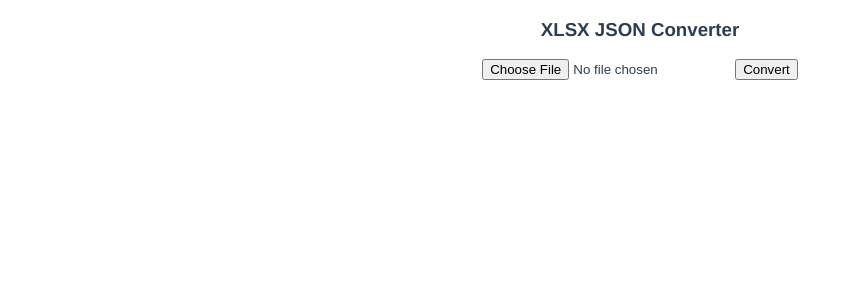
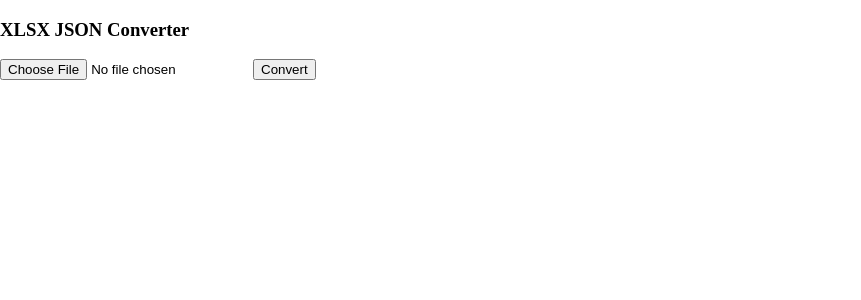
Before and after one commit to whopper1962/json-wizard-demo, a Vue app: page / in a window 1280 px wide. Shown: the top 300 px of the page, without its empty margins (0-861 px from the left). Built offline with nearby package versions, Linux system fonts and the light colour scheme.

Commit message:
fix global style

```diff
--- a/src/App.vue
+++ b/src/App.vue
@@ -6,11 +6,15 @@
 
 <style>
 #app {
-  font-family: Avenir, Helvetica, Arial, sans-serif;
+  /* font-family: Avenir, Helvetica, Arial, sans-serif;
   -webkit-font-smoothing: antialiased;
   -moz-osx-font-smoothing: grayscale;
   text-align: center;
-  color: #2c3e50;
+  color: #2c3e50; */
+}
+body {
+  padding: 0;
+  margin: 0;
 }
 
 nav {
@@ -18,7 +22,7 @@ nav {
 }
 
 nav a {
-  font-weight: bold;
+  /* font-weight: bold; */
   color: #2c3e50;
 }
 
--- a/src/views/HomeView.vue
+++ b/src/views/HomeView.vue
@@ -1,6 +1,7 @@
 <template>
   <div class="home">
     <h3>XLSX JSON Converter</h3>
+    <div class="converter-file-form">
       <input
         type="file"
         accept=".xls,.xlsx,.json"
@@ -11,11 +12,27 @@
         Convert
       </button>
     </div>
+    <div class="converter-style">
+      <div>
+        <JsonView/>
+      </div>
+      <div>
+        <XlsxView/>
+      </div>
+    </div>
+  </div>
 </template>
 
 <script>
 import xlsxJsonConverter from '@/lib/xlsx-json-converter';
+import JsonView from '@/components/JsonView';
+import XlsxView from '@/components/XlsxView';
+
 export default {
+  components: {
+    JsonView,
+    XlsxView
+  },
   methods: {
     execConvert () {
       xlsxJsonConverter();
@@ -23,3 +40,17 @@ export default {
   }
 }
 </script>
+
+<style scoped>
+.home {
+  /* height: 100vh; */
+}
+.converter-style {
+  display: flex;
+  /* margin-top: 20px;
+  width: 100%; */
+}
+.converter-file-form {
+  /* height: 10ch; */
+}
+</style>
```
Lines whose indentation alone changed are shown as unchanged.
